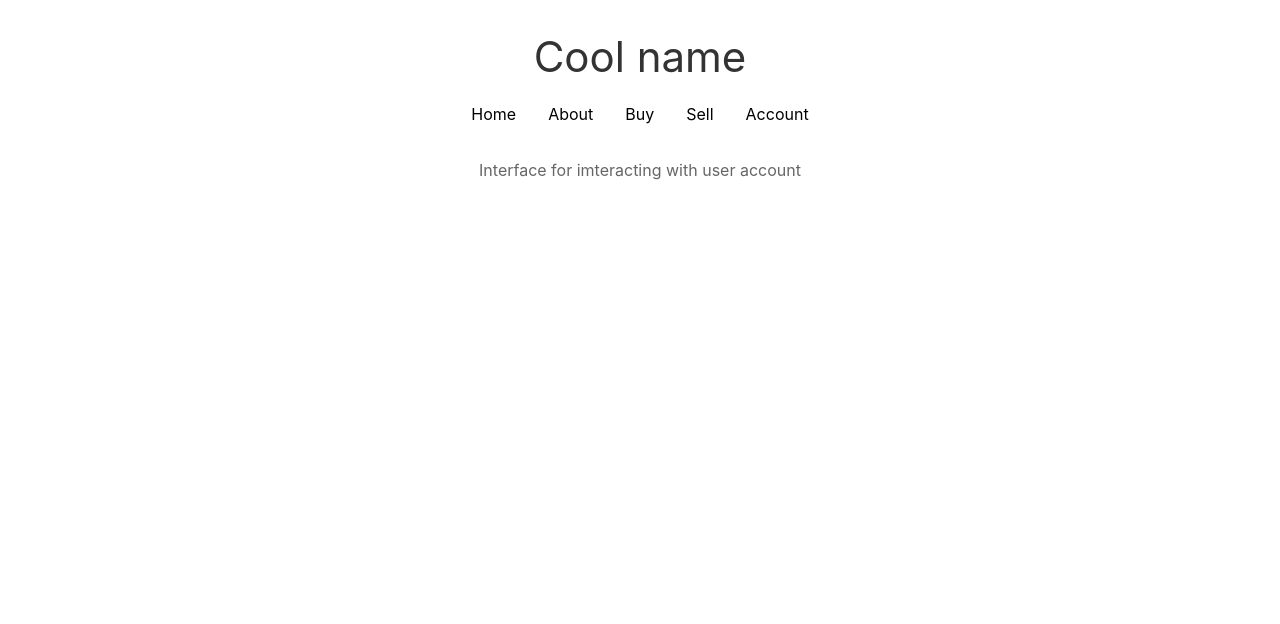
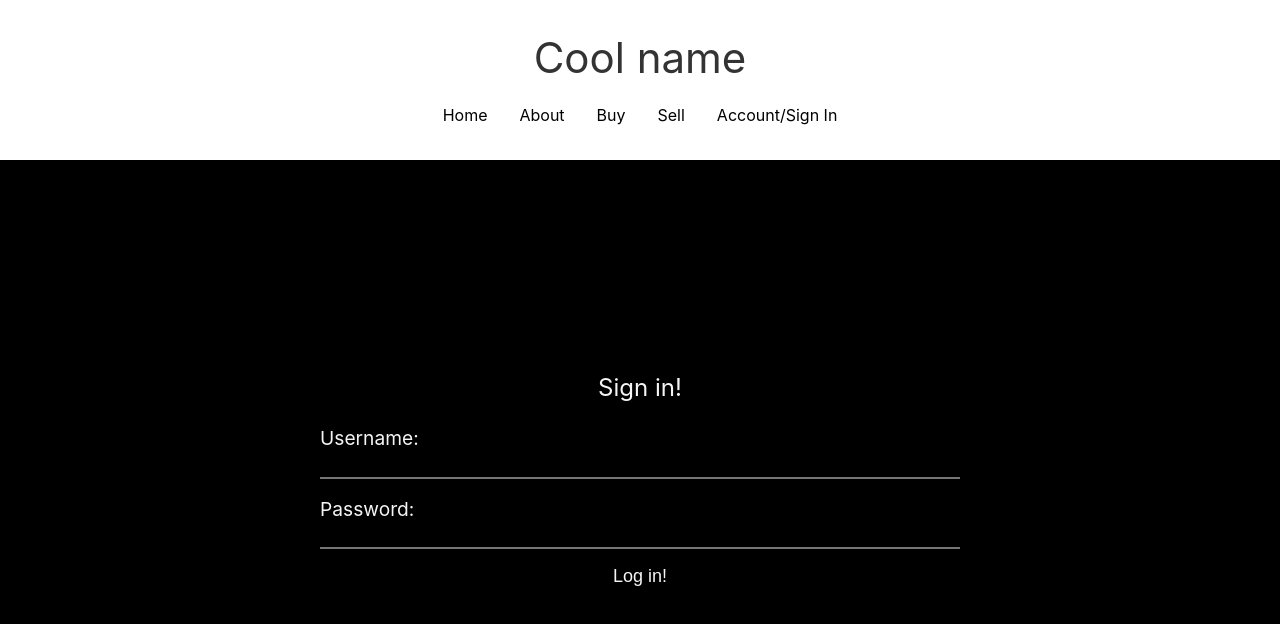
Before and after one commit to genar335/shop-project-react, a React (Create React App) app: page /account in a window 1280 px wide. Shown: the top 624 px of the page. Built offline with nearby package versions, Linux system fonts and the light colour scheme.

Commit message:
Added login

```diff
--- a/src/App.css
+++ b/src/App.css
@@ -2,4 +2,5 @@
   text-align: center;
   min-height: 100vh;
   min-width: 100vw;
+  height: 100vh;
 }
--- a/src/App.js
+++ b/src/App.js
@@ -1,16 +1,14 @@
 import React from 'react';
 import { BrowserRouter as Router, Route } from 'react-router-dom';
 import Navbar from './components/layout/Navbar';
-import ProductCard from './components/ProductCard';
 import './App.css';
 import ProductList from './components/ProductList';
+import SignInForm from './components/layout/SignInForm';
 
 function App() {
   return (
       <Router>
         <div className="App">
-          <div className="Main-container">
-
             <Navbar />
 
             <Route exact path="/" render={props => (
@@ -26,9 +24,7 @@ function App() {
             )}/>
 
             <Route exact path="/buy" render={props => (
-              <div>
                 <ProductList />
-              </div>
             )}/>
 
             <Route exact path="/sell" render={props => (
@@ -38,15 +34,10 @@ function App() {
             )}/>
 
             <Route exact path="/account" render={props => (
-              <div>
-                Interface for imteracting with user account
-              </div>
+                <SignInForm />
             )} />
-
-          </div>
         </div>
       </Router>
-
   );
 }
 
--- /dev/null
+++ b/src/components/componentStyles/SignInForm.css
@@ -0,0 +1,73 @@
+* {
+    margin: 0;
+    padding: 0;
+}
+
+h3 {
+    width: 100%;
+    color: whitesmoke;
+}
+
+.SignInMainContainer {
+    background-color: black;
+    color: whitesmoke;
+    width: 100%;
+    height: 80%;
+    display: flex;
+    /* Centering */
+    align-items: center;
+    justify-content: center;
+}
+
+.Log-in-form {
+    display: flex;
+    flex-direction: column;
+    justify-content: center;
+    align-items: left;
+    width: 50%;
+    height: 50%;
+}
+
+.Input-div {
+    width: 100%;
+    display: flex;
+    flex-direction: column;
+    align-items: flex-start;
+    justify-content: center;
+    margin-bottom: 1em;
+}
+
+label {
+    font-size: larger;
+    margin-bottom: 0.3em;
+}
+
+input {
+    font-size: medium;
+    width: 100%;
+    background-color: black;
+    color: whitesmoke;
+    border-top-style: none;
+    border-left-style: none;
+    border-right-style: none;
+}
+
+input:focus {
+    box-shadow: 0px 0.8rem 1rem -0.5rem whitesmoke;
+    outline-style: none;
+}
+
+#submit-btn {
+    color: whitesmoke;
+    font-size: large;
+    background-color: black;
+    border-top: none;
+    width: 25%;
+    height: 1.5rem;
+    align-self: center;
+}
+
+#submit-btn:focus{
+    box-shadow: none;
+    outline-style: none;
+}
--- a/src/components/layout/Navbar.js
+++ b/src/components/layout/Navbar.js
@@ -5,18 +5,25 @@ const Navbar = () => {
     return (
         <nav style={navbarStyle}>
             <h1>Cool name</h1>
-            <Link style={linkStyle} to="/">Home</Link>
-            <Link style={linkStyle} to="/about">About</Link>
-            <Link style={linkStyle} to="/buy">Buy</Link>
-            <Link style={linkStyle} to="/sell">Sell</Link>
-            <Link style={linkStyle} to="/account">Account</Link>
+            <div style={linkContainerStyle}>
+                <Link style={linkStyle} to="/">Home</Link>
+                <Link style={linkStyle} to="/about">About</Link>
+                <Link style={linkStyle} to="/buy">Buy</Link>
+                <Link style={linkStyle} to="/sell">Sell</Link>
+                <Link style={linkStyle} to="/account">Account/Sign In</Link>
+            </div>
         </nav>
     )
 }
 
 const navbarStyle = {
     textAlign: "ceneter",
-    padding: "2em"
+    padding: "0 2em 0 2em",
+    height: "20%",
+    display: "flex",
+    flexDirection: "column",
+    alignItems: "center",
+    justifyContent: "center"
 }
 
 const linkStyle = {
@@ -25,4 +32,8 @@ const linkStyle = {
     padding: "0 1em 0 1em"
 }
 
+const linkContainerStyle = {
+
+}
+
 export default Navbar;
--- /dev/null
+++ b/src/components/layout/SignInForm.js
@@ -0,0 +1,75 @@
+import React from 'react'
+import '../componentStyles/SignInForm.css'
+import Axios from 'axios'
+
+export class SignInForm extends React.Component {
+
+    constructor(props) {
+        super(props)
+        this.state = {
+            username: '',
+            pass: ''
+        }
+    }
+
+    handleChangeOfValueUsername = event => {
+        console.log(event.target)
+        this.setState({ username: event.target.value })
+        console.log('------')
+        console.log(this.state)
+    }
+
+    handleChangeOfValuePass = event => {
+        console.log(event.target)
+        this.setState({ pass: event.target.value })
+        console.log('------')
+        console.log(this.state)
+    }
+
+    handleSubmitt = event => {
+        event.preventDefault()
+        this.loggingIn()
+    }
+
+    loggingIn = () => {
+        Axios.post('http://localhost:1337/auth/local', {
+            identifier: this.state.username,
+            password: this.state.pass
+        })
+            .then(res => {
+                console.log(res)
+                sessionStorage.setItem('jwtToken', res.data.jwt)
+                console.log(sessionStorage.jwtToken)
+            })
+            .catch(error => console.log(error))
+    }
+
+
+
+    render(){
+        return(
+            <div className="SignInMainContainer" onSubmit={this.handleSubmitt}>
+                <form className="Log-in-form">
+                    <h3>Sign in!</h3>
+                    {/*
+                        Identifier can either be email or username.
+                        As of now username will be used as means of
+                        authentication
+                    */}
+                    <div className="Input-div" id="identifier-field">
+                        <label htmlFor="identifier" className="Username-input">Username:</label>
+                        <input type="text" name="userName" className="Username-input" onChange={this.handleChangeOfValueUsername}></input>
+                    </div>
+                    <div className="Input-div" id="pass-field">
+                        <label htmlFor="password" className="Pass-input">Password:</label>
+                        <input type="password" name="userPass" className="Pass-input" onChange={this.handleChangeOfValuePass}></input>
+                    </div>
+                    {/*     "Button" for submitting the info for authentication      */}
+                    <input type="submit" name="submittedInfo" id="submit-btn" value="Log in!"></input>
+                </form>
+            </div>
+        )
+    }
+}
+
+export default SignInForm
```
